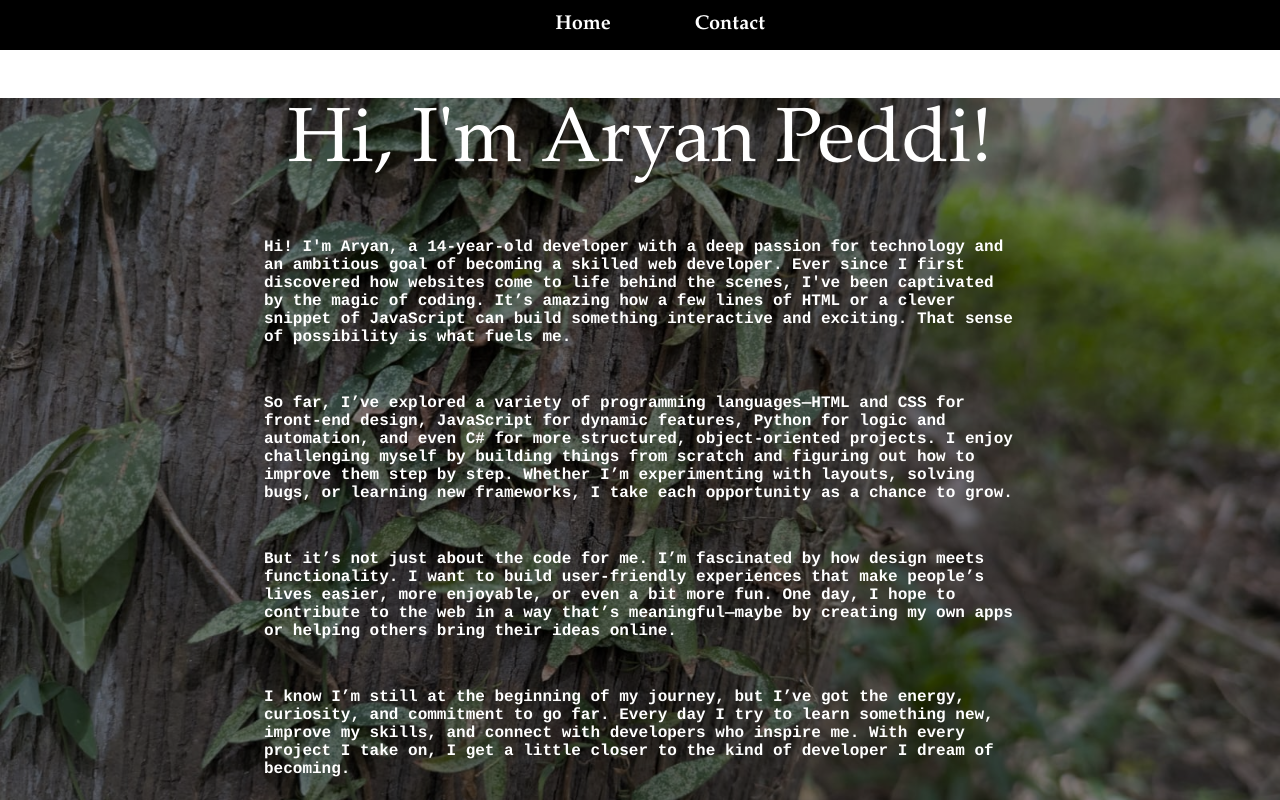
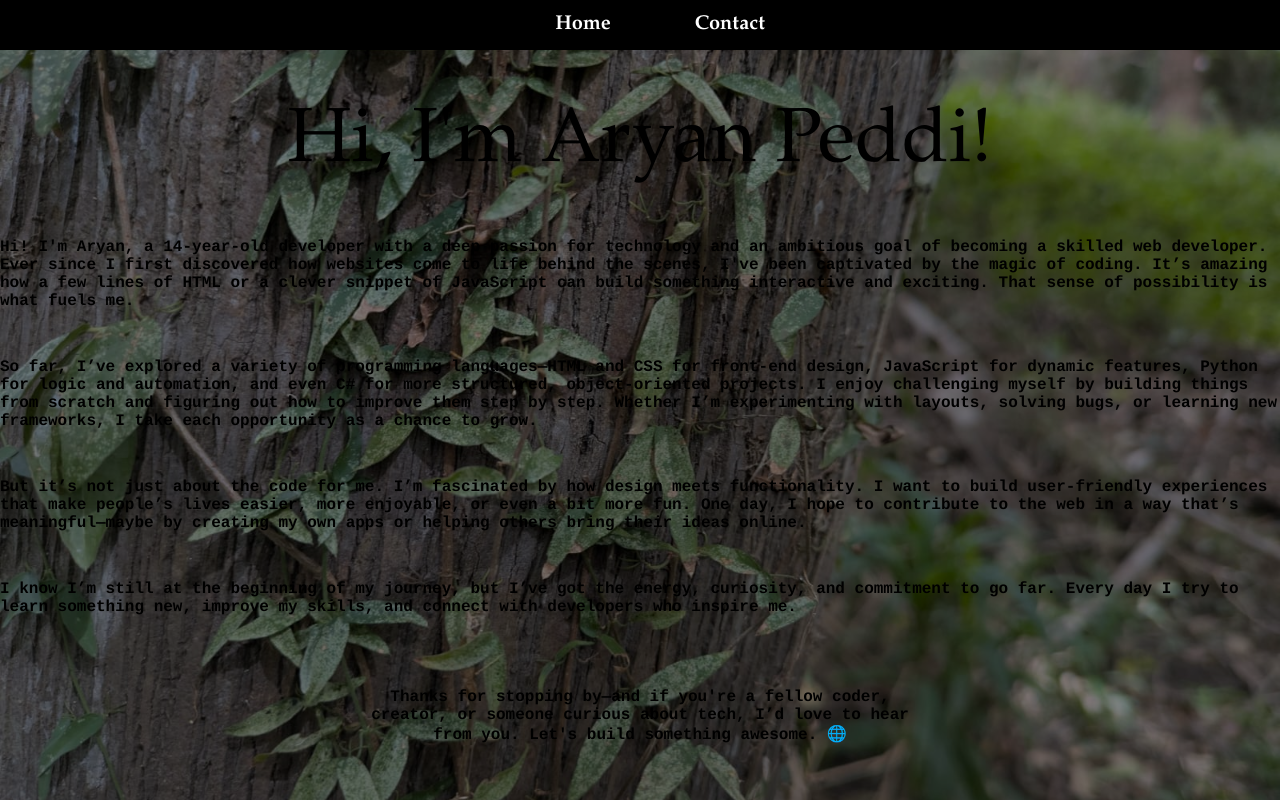
Before and after one commit to ganex-git/portfolioGroundwork, a plain HTML site: page index.html in a window 1280 px wide. Drawn offline with Linux system fonts and the light colour scheme.

Commit message:
Update index.html

```diff
--- a/index.html
+++ b/index.html
@@ -6,8 +6,8 @@
   <link rel="stylesheet" href="style.css" />
 </head>
 
-<body>
-  <!-- fixed navbar -->
+<body id="homeBody">
+  <!-- fixed navbar (outside scroll-container) -->
   <nav id="navbar">
     <div id="navdiv">
       <ul>
@@ -19,18 +19,9 @@
 
   <!-- only this container scrolls -->
   <div id="scroll-container">
-    <section id="homeBody">
-      <h1
-        id="nameElement"
-        class="fadeIn content-block"
-      >
-        Hi, I'm Aryan Peddi!
-      </h1>
+    <h1 id="nameElement" class="fadeIn">Hi, I'm Aryan Peddi!</h1>
 
-      <p
-        id="introduction"
-        class="fadeIn content-block"
-      >
+    <p id="introduction" class="fadeIn">
       Hi! I'm Aryan, a 14-year-old developer with a deep passion for
       technology and an ambitious goal of becoming a skilled web
       developer. Ever since I first discovered how websites come to
@@ -40,10 +31,7 @@
       exciting. That sense of possibility is what fuels me.
     </p>
 
-      <p
-        id="extrainf1"
-        class="fadeIn content-block"
-      >
+    <p id="extrainf1" class="fadeIn">
       So far, I’ve explored a variety of programming languages—HTML
       and CSS for front-end design, JavaScript for dynamic features,
       Python for logic and automation, and even C# for more
@@ -54,10 +42,7 @@
       each opportunity as a chance to grow.
     </p>
 
-      <p
-        id="extrainf2"
-        class="fadeIn content-block"
-      >
+    <p id="extrainf2" class="fadeIn">
       But it’s not just about the code for me. I’m fascinated by how
       design meets functionality. I want to build user-friendly
       experiences that make people’s lives easier, more enjoyable,
@@ -66,27 +51,18 @@
       or helping others bring their ideas online.
     </p>
 
-      <p
-        id="extrainf3"
-        class="fadeIn content-block"
-      >
+    <p id="extrainf3" class="fadeIn">
       I know I’m still at the beginning of my journey, but I’ve got
       the energy, curiosity, and commitment to go far. Every day I
       try to learn something new, improve my skills, and connect
-        with developers who inspire me. With every project I take on,
-        I get a little closer to the kind of developer I dream of
-        becoming.
+      with developers who inspire me.
     </p>
 
-      <p
-        id="finalLine"
-        class="fadeIn content-block"
-      >
+    <p id="finalLine" class="fadeIn">
       Thanks for stopping by—and if you're a fellow coder, creator,
       or someone curious about tech, I’d love to hear from you.
       Let's build something awesome. 🌐
     </p>
-    </section>
   </div>
 
   <script src="script.js"></script>
```
Lines whose indentation alone changed are shown as unchanged.
